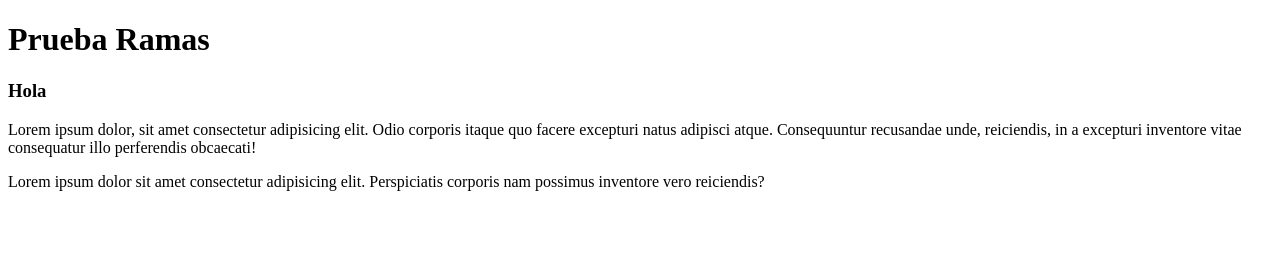
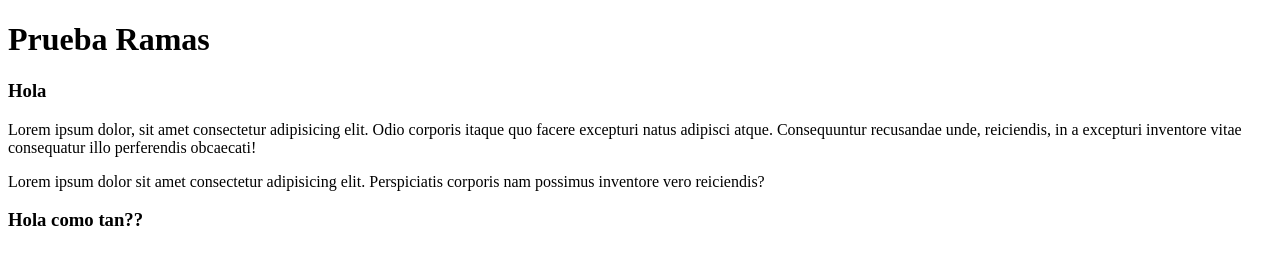
Before and after one commit to laucadi/PruebaRamas, a plain HTML site: page index.html in a window 1280 px wide. Drawn offline with Linux system fonts and the light colour scheme.

Commit message:
Tercer Cambio

```diff
--- a/index.html
+++ b/index.html
@@ -17,6 +17,7 @@
         perferendis obcaecati!</p>
     <p>Lorem ipsum dolor sit amet consectetur adipisicing elit. Perspiciatis corporis nam possimus inventore vero
         reiciendis?</p>
+    <h3>Hola como tan??</h3>
 </body>
 
 </html>
```
